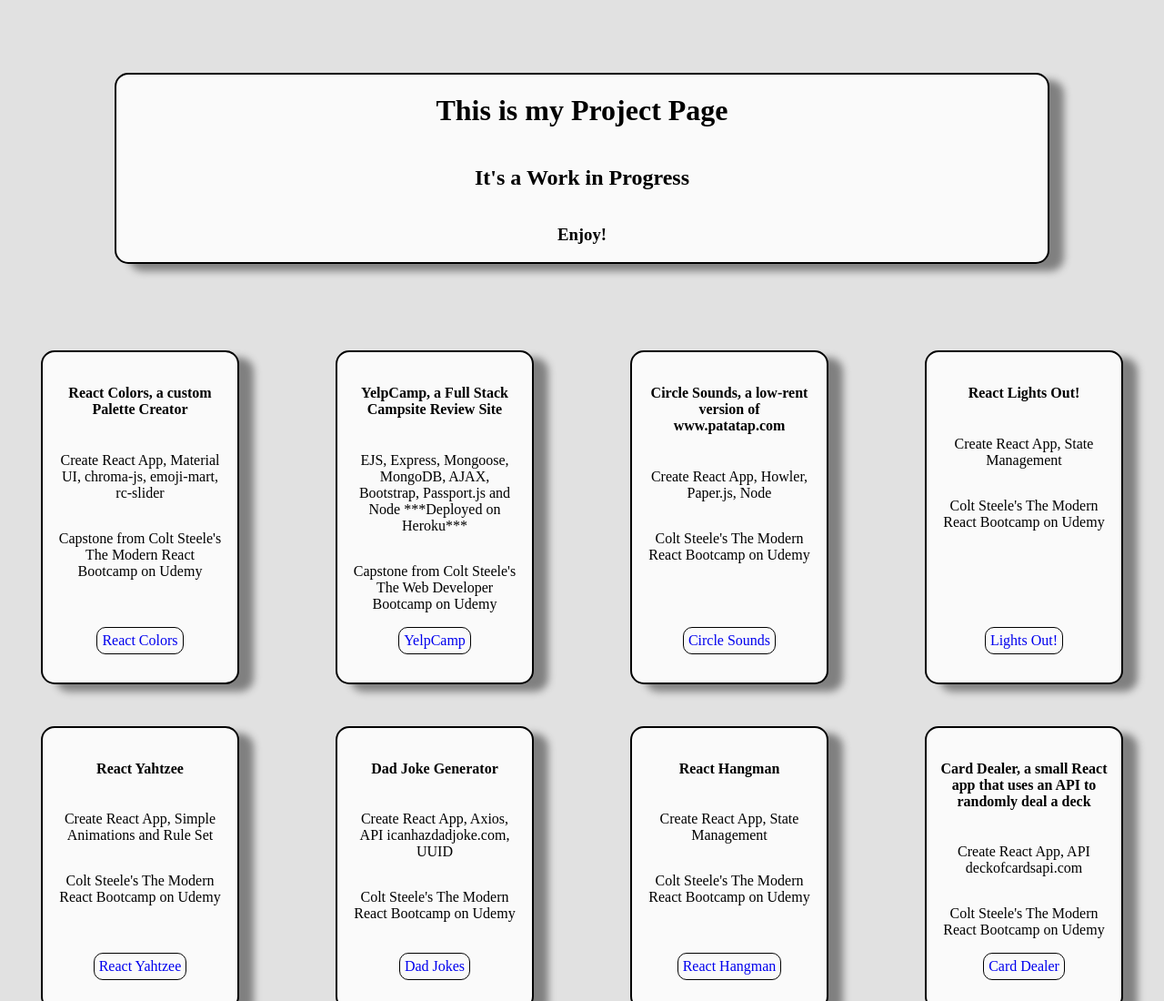
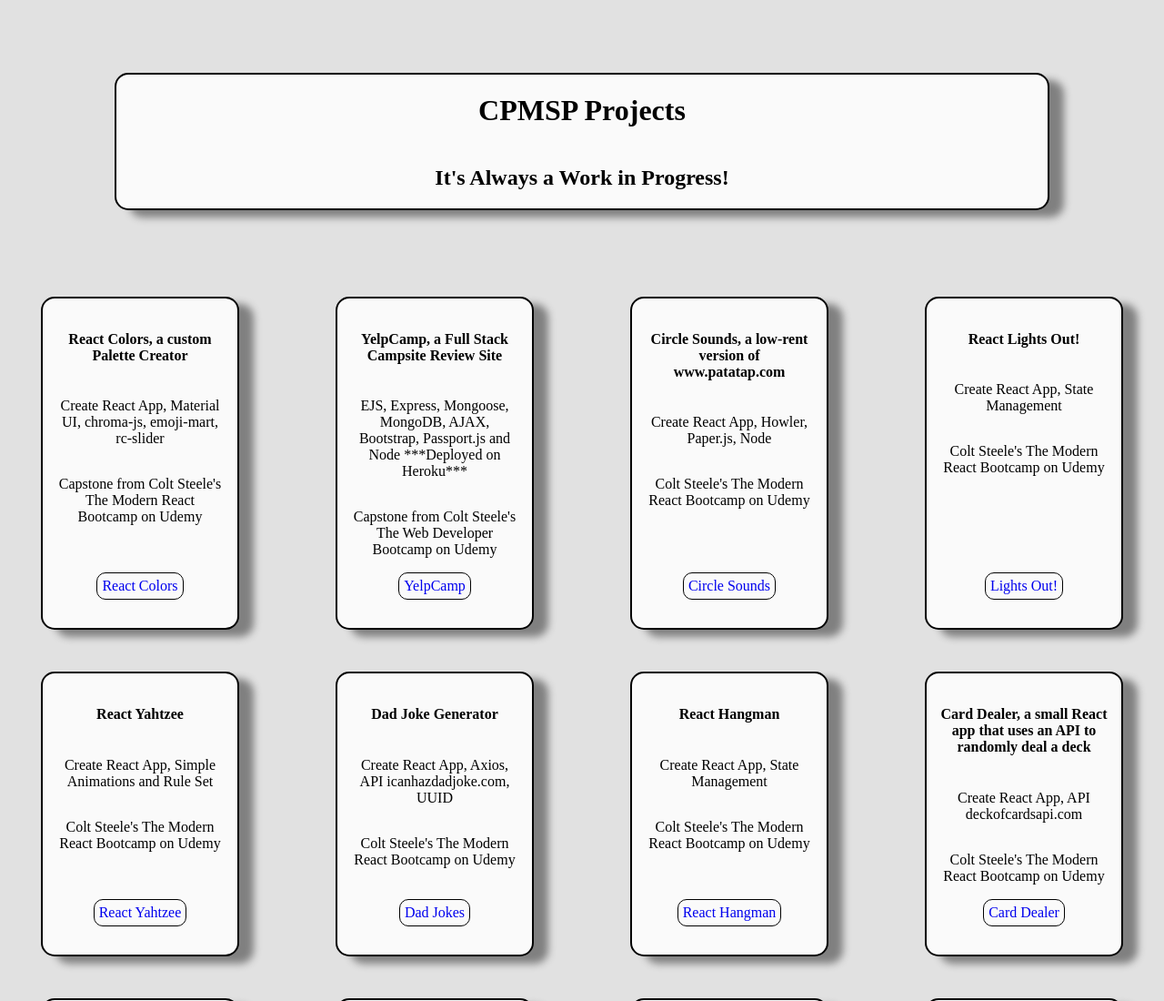
Before and after one commit to CPMSP/cpmsp.github.io, a plain HTML site: page index.html in a window 1280 px wide. Shown: the top 1100 px of the page at 91% size. Drawn offline with Linux system fonts and the light colour scheme.

Commit message:
copy edit

```diff
--- a/index.html
+++ b/index.html
@@ -9,9 +9,8 @@
 <body>
     <div class="fullPage">
         <div class="header">
-            <h1>This is my Project Page</h1>
-            <h2>It's a Work in Progress</h2>
-            <h3>Enjoy!</h3>
+            <h1>CPMSP Projects</h1>
+            <h2>It's Always a Work in Progress!</h2>
         </div>
 
         <div class="projectList">
```
